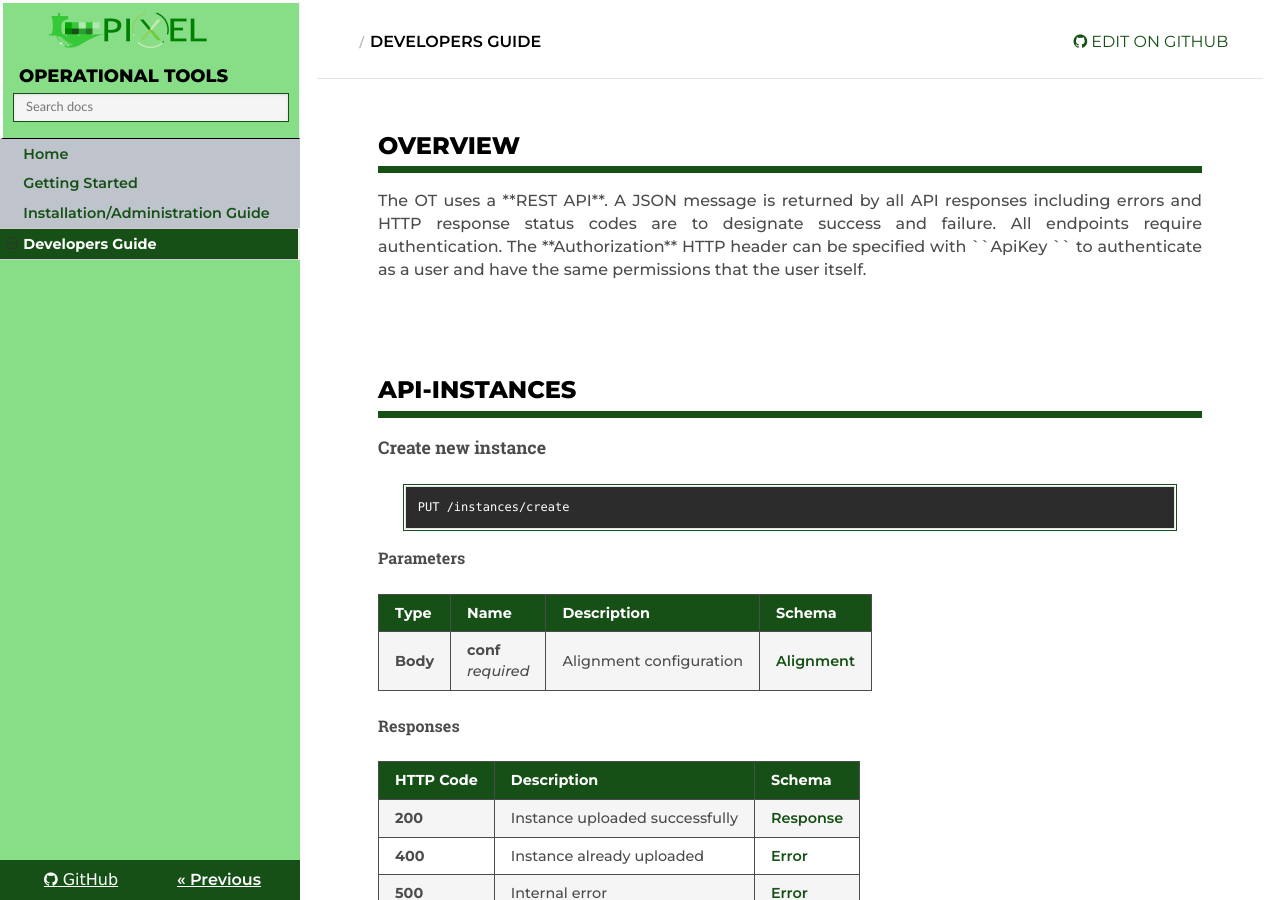
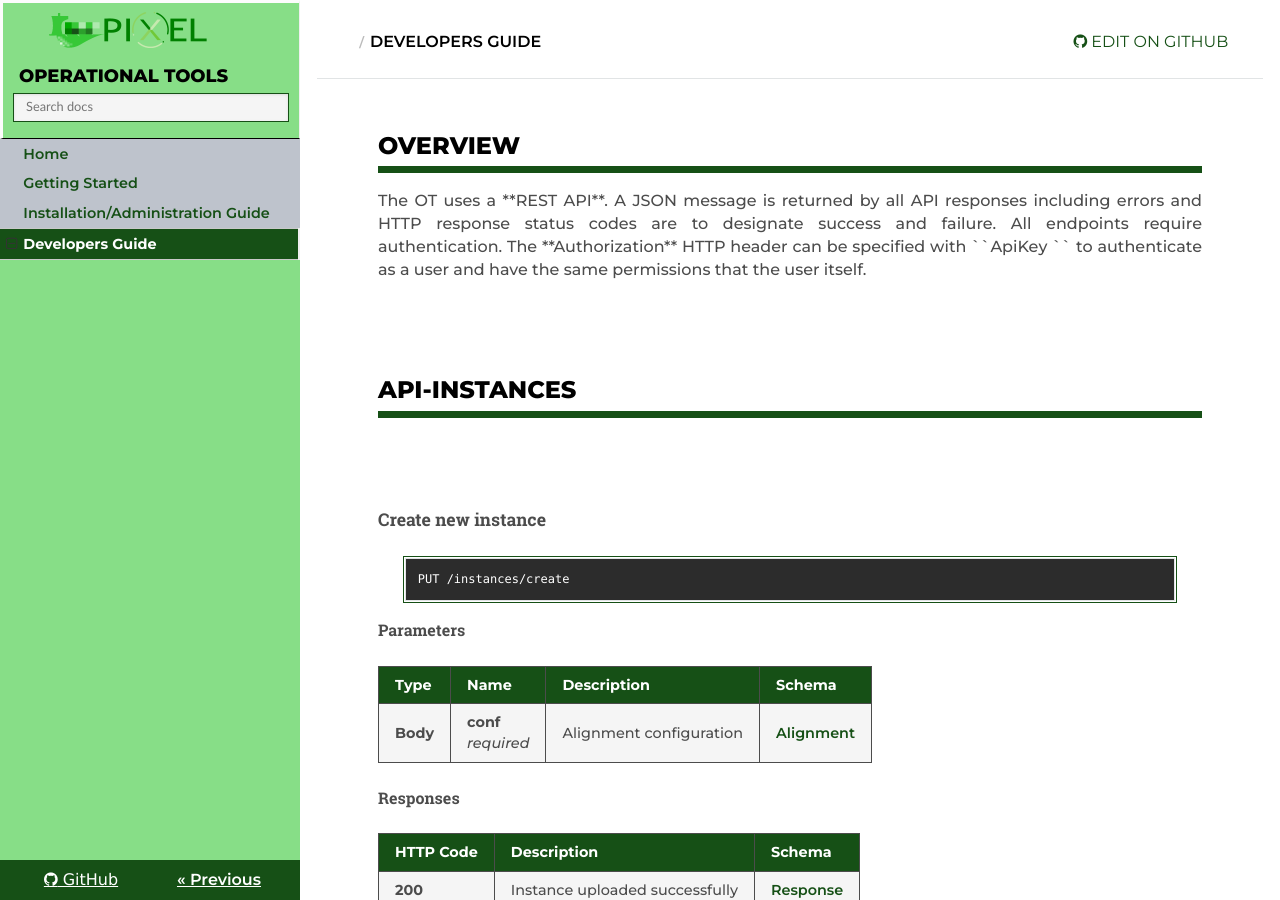
Before and after one commit to pixel-ports/docs-pas, an MkDocs documentation site: the page built from docs/devel_guide.md, in a window 1280 px wide and 900 px high. Built offline with MkDocs 1.6.1, drawn with Linux system fonts in a browser that asks for light colours; nearby versions of some CDN libraries; old or Windows-style settings are respelled for this version of MkDocs.

Commit message:
Update devel_guide.md

```diff
--- a/docs/devel_guide.md
+++ b/docs/devel_guide.md
@@ -2,6 +2,7 @@
 <div align="justify">
 
 The OT uses a **REST API**. A JSON message is returned by all API responses including errors and HTTP response status codes are to designate success and failure.
+
 All endpoints require authentication. The **Authorization** HTTP header can be specified with ``ApiKey <your-key>``
 to authenticate as a user and have the same permissions that the user itself.
 </div>
@@ -9,6 +10,10 @@ to authenticate as a user and have the same permissions that the user itself.
 
 <a name="instance_resource"></a>
 ## API-instances
+<div align="justify">
+
+</div>
+<br/><br/>
 
 <a name="instances-put"></a>
 ##### Create new instance
```
